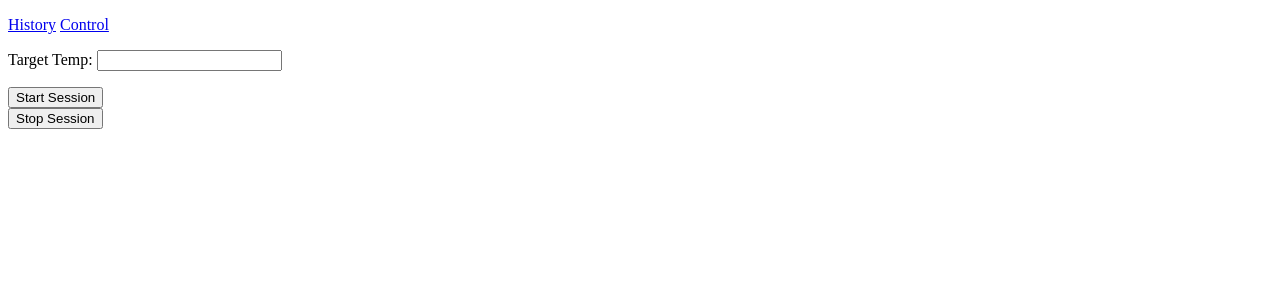
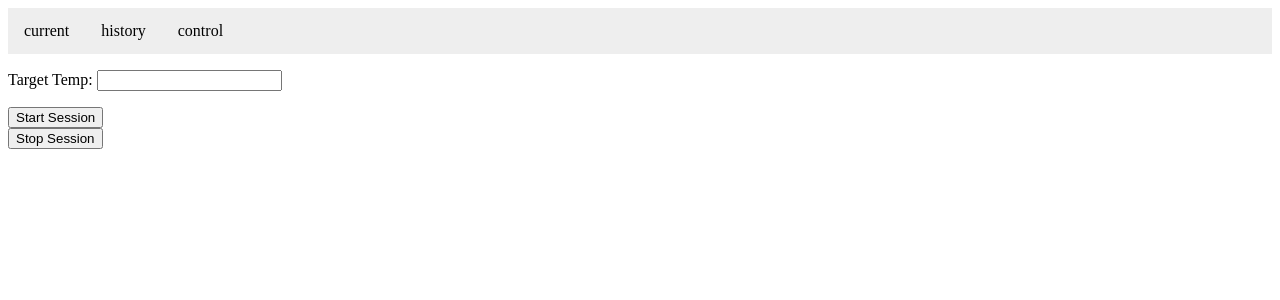
Before and after one commit to friedm/crockpi, a Flask app: page /control in a window 1280 px wide. Shown: the top 300 px of the page. Run offline with Flask 2, Linux system fonts and the light colour scheme; parts of the project's set-up code (start-up, migrations or seed data) failed here and were passed over; some libraries are stand-ins or nearby versions.

Commit message:
add navbar

```diff
--- /dev/null
+++ b/src/web/static/style.css
@@ -0,0 +1,24 @@
+ul {
+    list-style-type: none;
+    margin: 0;
+    padding: 0;
+    overflow: hidden;
+    background-color: #EEE;
+}
+
+li {
+    float: left;
+}
+
+li a {
+    display: block;
+    color: black;
+    text-align: center;
+    padding: 14px 16px;
+    text-decoration: none;
+}
+
+li a:hover {
+    background-color: #999;
+    color: white;
+}
--- a/src/web/templates/base.html
+++ b/src/web/templates/base.html
@@ -8,10 +8,11 @@
         {% endblock %}
     </head>
     <body>
-        <p>
-            <a href="/history">History</a>
-            <a href="/control">Control</a>
-        </p>
+        <ul>
+            <li><a href="/index">current</a></li>
+            <li><a href="/history">history</a></li>
+            <li><a href="/control">control</a></li>
+        </ul>
         <div id="content">{% block content %}{% endblock %}</div>
     </body>
 </html>
--- a/src/web/templates/index.html
+++ b/src/web/templates/index.html
@@ -16,9 +16,8 @@
     </script>
 {% endblock %}
 {% block content %}
-<p>
 <div id=container>
-    <div id=left>{{target}}F</div>
+    <div id=status>{{target}}F</div>
     <div id=chart>{{chart|safe}}</div>
 </div>
 {% endblock %}
```
